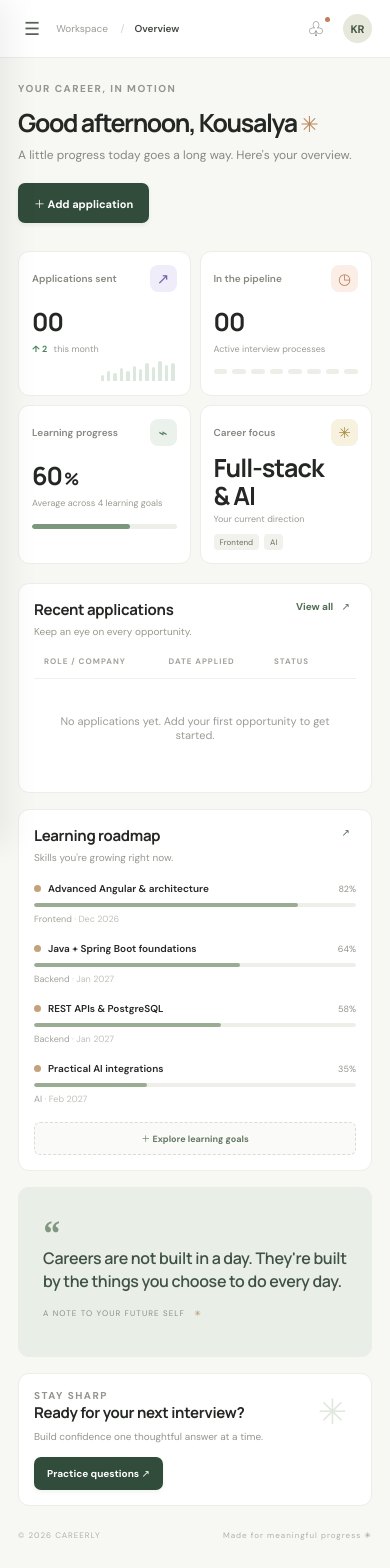
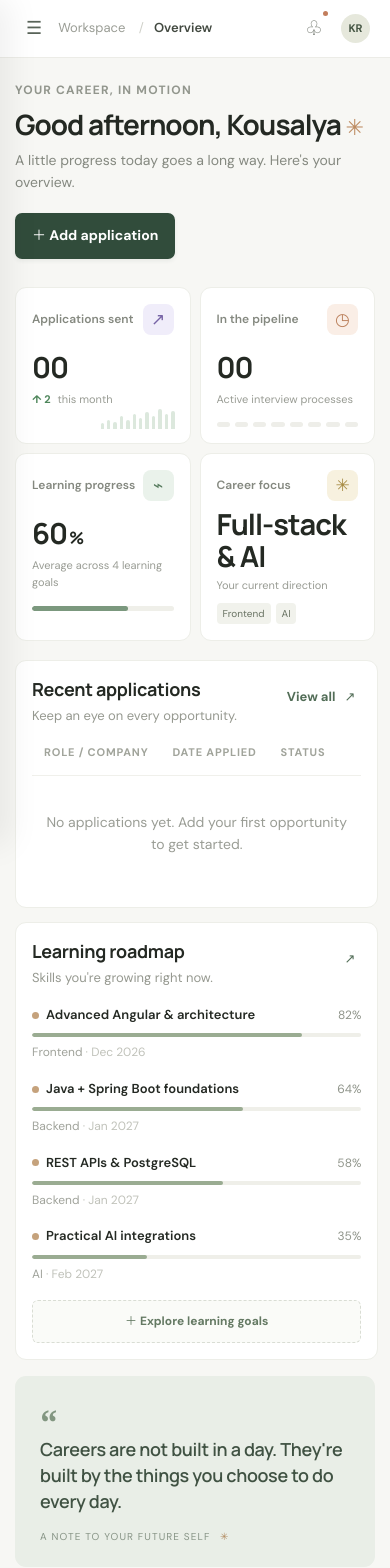
Before and after one commit to r-kousalya/career-mentor-platform, an Angular app in the folder frontend/: page / in a window 390 px wide. Shown: the top 1568 px of the page. Built offline with nearby package versions, Linux system fonts and the light colour scheme.

Commit message:
Improve typography, spacing and mobile readability

```diff
--- a/frontend/src/styles.css
+++ b/frontend/src/styles.css
@@ -3,3 +3,93 @@
 @media(max-width:1150px){.content{padding:32px 28px}.topbar{padding:0 28px}.stat-grid{grid-template-columns:repeat(2,1fr)}}
 @media(max-width:800px){.sidebar{transform:translateX(-100%);transition:transform .2s;box-shadow:10px 0 30px #00000010}.sidebar.open{transform:translateX(0)}.main-area{margin-left:0}.mobile-menu{display:block;border:0;background:none;font-size:18px;color:#596459;margin-right:10px}.topbar{justify-content:flex-start;padding:0 18px}.top-actions{margin-left:auto;gap:12px}.today{display:none}.content{padding:28px 18px}.section-grid,.bottom-grid{grid-template-columns:1fr}.welcome-row{align-items:flex-start;flex-direction:column}.stat-grid{gap:9px}.stat-card{min-height:145px;padding:13px}.roadmap-grid{grid-template-columns:1fr}.filter-row{align-items:stretch;flex-direction:column}.search-input{width:100%}.footer{gap:10px;flex-wrap:wrap}.practice-icon{margin-right:0;font-size:48px}}
 @media(max-width:480px){.stat-grid{grid-template-columns:repeat(2,minmax(0,1fr))}.stat-number{font-size:25px}.page-heading{align-items:flex-start;flex-direction:column}.roadmap-banner{padding:22px;align-items:flex-start;flex-direction:column}.banner-progress{width:100%}.interview-intro{padding:23px}.interview-intro h2{font-size:19px}.practice-icon{display:none}.topbar{height:58px}.breadcrumb{font-size:10px}.content{padding-top:24px}.panel{padding:15px}.footer span:last-child{display:none}}
+
+
+/* Readability and accessibility refinement */
+:root{font-size:16px;--ink:#242923;--muted:#626b60;--line:#e6e9e2}
+body{font-size:15px;line-height:1.55;color:var(--ink)}
+.workspace-label,.eyebrow{font-size:12px;letter-spacing:1.2px}
+.nav-link{font-size:14px;padding:13px}
+.nav-count{font-size:11px}
+.upgrade-card strong{font-size:17px}
+.upgrade-card p,.upgrade-card button{font-size:13px;line-height:1.55}
+.profile-row strong{font-size:13px}
+.profile-row small{font-size:12px}
+.breadcrumb{font-size:13px}
+.today{font-size:11px;letter-spacing:1px}
+.content{padding-top:42px}
+.welcome-row h1,.page-heading h1{font-size:clamp(29px,3vw,36px);line-height:1.2;letter-spacing:-1px}
+.subheading{font-size:15px;line-height:1.6}
+.primary-button{font-size:14px;padding:12px 17px}
+.stat-card{padding:20px;min-height:166px}
+.stat-top{font-size:13px}
+.stat-icon{width:31px;height:31px;font-size:17px}
+.stat-number{font-size:34px}
+.stat-foot{font-size:12px}
+.focus-number{font-size:21px}
+.focus-tags span{font-size:10px}
+.panel{padding:22px}
+.panel-heading h2,.interview-card h2{font-size:18px}
+.panel-heading p{font-size:13px;line-height:1.5}
+.text-button,.round-arrow{font-size:13px}
+th{font-size:11px;letter-spacing:.8px;padding:0 12px 14px}
+td{font-size:13px;padding:14px 12px}
+.company-cell strong{font-size:13px}
+.company-cell small{font-size:12px}
+.company-logo{width:34px;height:34px;font-size:14px}
+.status{font-size:12px;padding:5px 9px}
+.dots{font-size:18px}
+.goal-heading strong{font-size:13px}
+.goal-heading small,.goal-meta{font-size:12px}
+.add-goal{font-size:12px;padding:11px}
+.quote-card blockquote{font-size:18px}
+.quote-author{font-size:10px}
+.interview-card p{font-size:13px;line-height:1.55}
+.footer{font-size:10px;letter-spacing:.7px}
+.filter-tabs button{font-size:13px;padding:9px 12px}
+.search-input{font-size:14px;padding:11px 13px}
+.status-select{font-size:12px;padding:7px 9px}
+.delete-button{font-size:12px}
+.empty-state{font-size:14px;line-height:1.6}
+.roadmap-banner{padding:30px 34px}
+.roadmap-banner h2{font-size:24px}
+.roadmap-banner p{font-size:14px;line-height:1.6}
+.banner-progress strong{font-size:34px}
+.banner-progress span{font-size:10px}
+.roadmap-card h2{font-size:18px}
+.roadmap-card p{font-size:13px;line-height:1.65}
+.roadmap-card-top,.roadmap-card-foot{font-size:12px}
+.roadmap-card-foot button{font-size:12px}
+.interview-intro h2{font-size:26px}
+.interview-intro p{font-size:14px;line-height:1.6}
+.question-card h3{font-size:16px;line-height:1.45}
+.question-card p{font-size:13px;line-height:1.55}
+.answer-tip strong{font-size:13px}
+.answer-tip p{font-size:13px}
+.mentor-panel h2{font-size:30px}
+.mentor-panel>p{font-size:14px;line-height:1.7}
+.mentor-prompts span{font-size:12px;padding:9px 13px}
+.modal{padding:28px}
+.modal h2{font-size:22px}
+.modal label{font-size:13px}
+.modal input,.modal select{font-size:14px;padding:12px}
+.secondary-button{font-size:13px;padding:11px 14px}
+.modal-actions .primary-button{font-size:13px}
+button,input,select{min-height:40px}
+button:focus-visible,input:focus-visible,select:focus-visible{outline:3px solid #a8bca8;outline-offset:2px}
+@media(max-width:800px){
+ .content{padding:28px 22px}
+ .topbar{padding:0 20px}
+ .stat-card{padding:16px;min-height:150px}
+ .section-grid,.bottom-grid{gap:14px}
+}
+@media(max-width:480px){
+ .content{padding:24px 15px}
+ .welcome-row h1,.page-heading h1{font-size:28px}
+ .subheading{font-size:14px}
+ .stat-top{font-size:12px}
+ .stat-number{font-size:29px}
+ .stat-foot{font-size:11px}
+ .panel{padding:16px}
+ .today{display:none}
+}
```
